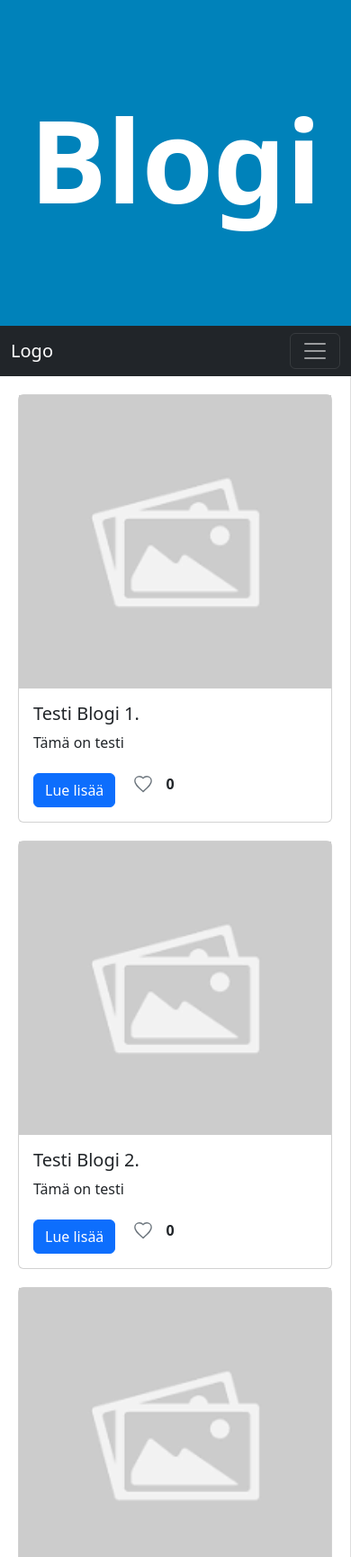
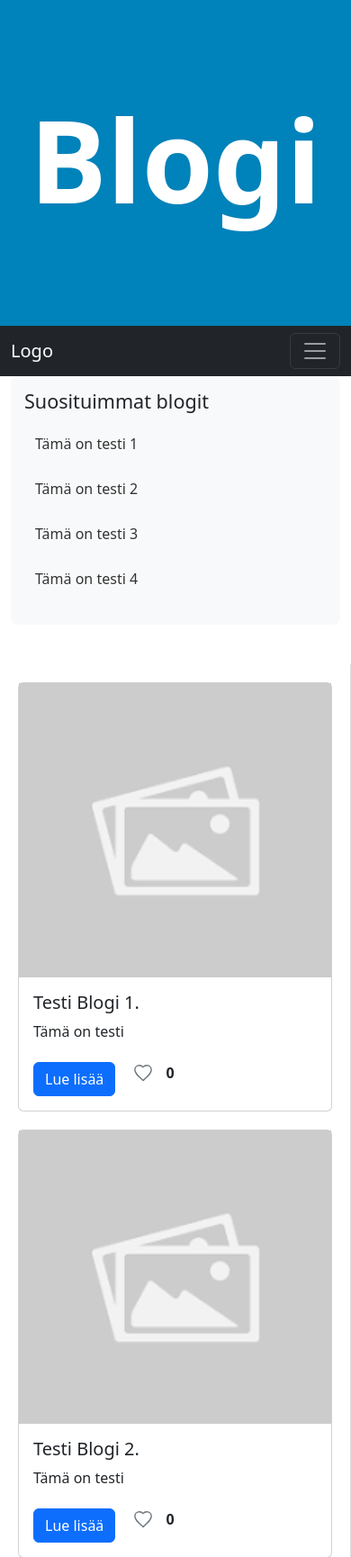
Before and after one commit to Ka-Eer/BlogiPalvelu, a PHP site: page / in a window 390 px wide. Shown: the top 1730 px of the page at 90% size. Run offline with PHP 8.4, Linux system fonts and the light colour scheme.

Commit message:
ElementtienLiikkuminen
Suositut osio vaihtaa paikkaa kun ikkuna on 995px tai alle

```diff
--- a/tyyli.css
+++ b/tyyli.css
@@ -117,3 +117,22 @@
     outline-offset: 3px;
     border-radius: 6px;
 }
+@media (max-width: 995px) {
+    .content-section .row {
+        display: flex;
+        flex-wrap: wrap;
+    }
+    .content-section .col-12.col-lg-8 {
+        order: 2;
+    }
+    .content-section .col-12.col-lg-4 {
+        order: 1;
+    }
+    .suositut {
+    order: -1;
+    background-color: #f8f9fa;
+    padding: 15px;
+    border-radius: 8px;
+    margin-bottom: 20px;
+    }
+}
```
